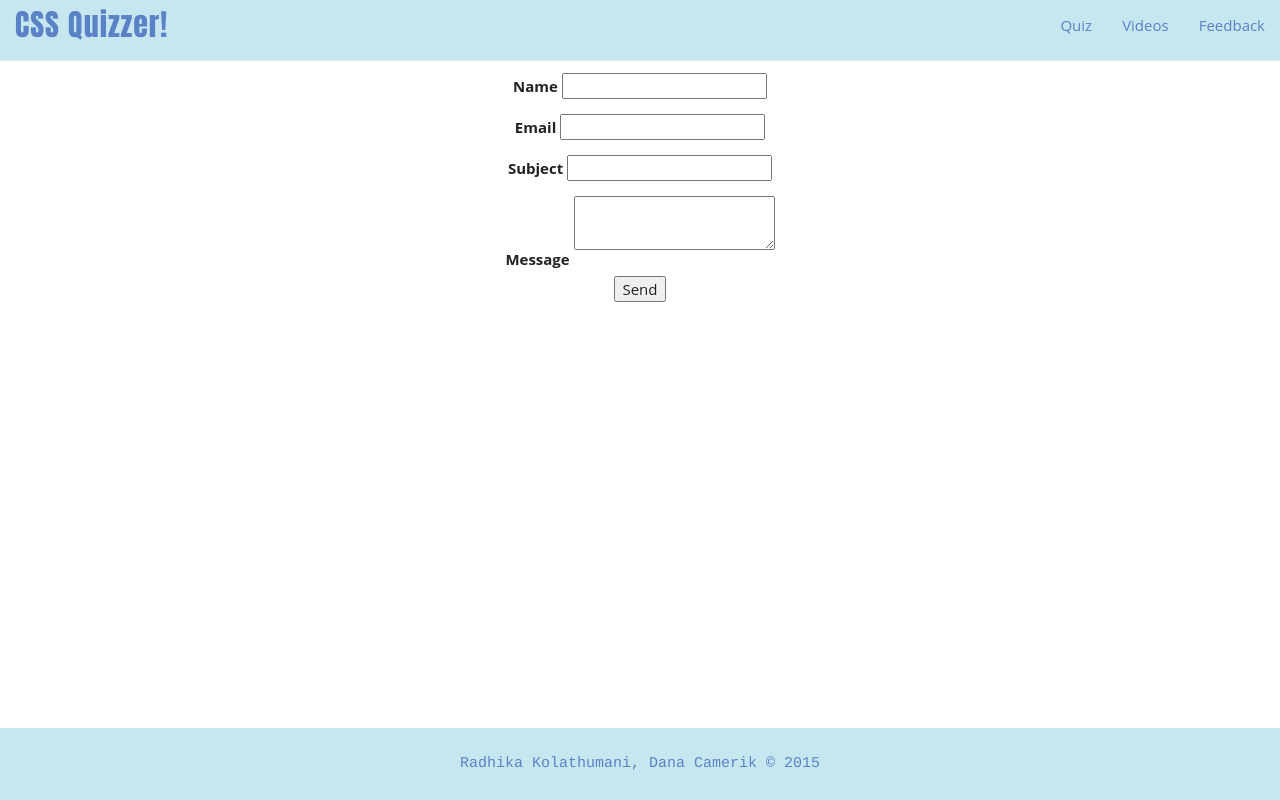
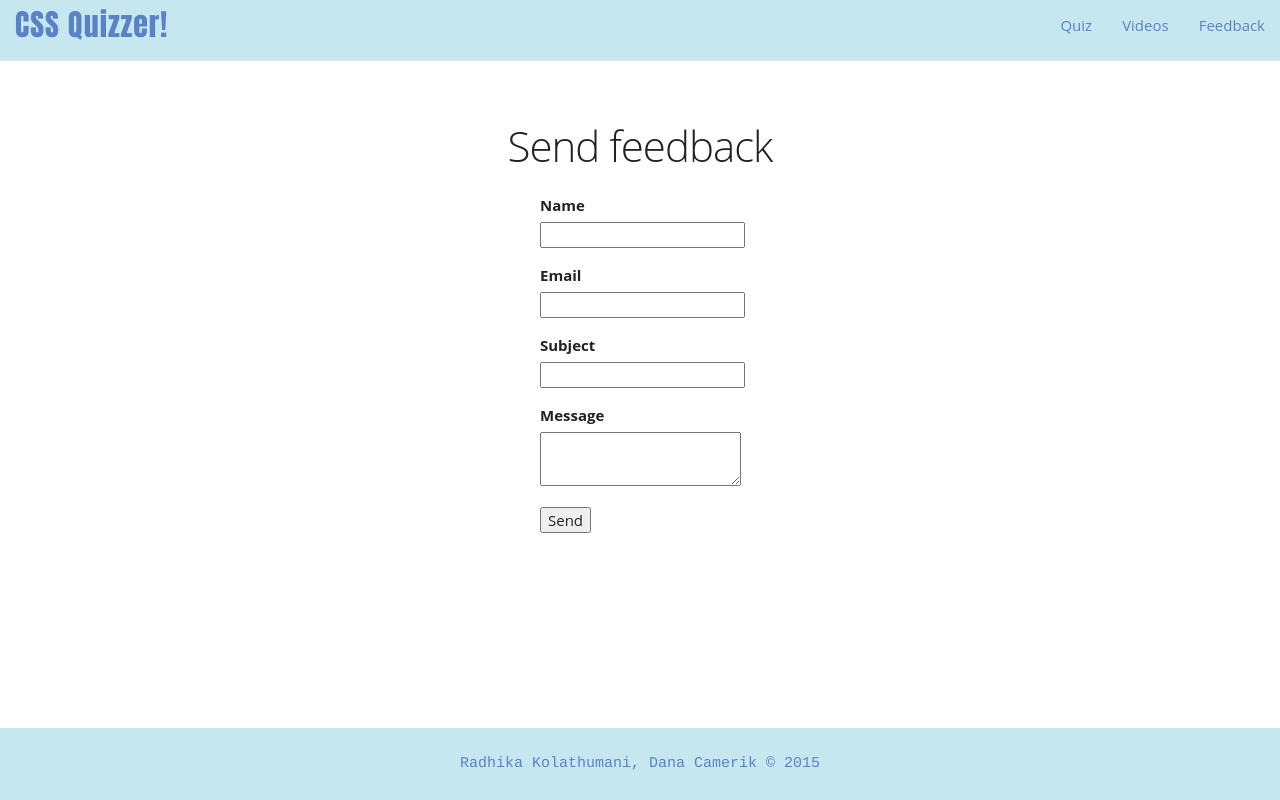
Before and after one commit to dcamerik/SI-539-CSS-Quiz, a Flask app: page /feedback in a window 1280 px wide. Run offline with Flask 2, Linux system fonts and the light colour scheme; some libraries are stand-ins or nearby versions.

Commit message:
FEEDBACK IS COOL

```diff
--- a/app/templates/feedback.html
+++ b/app/templates/feedback.html
@@ -1,27 +1,31 @@
 {% extends "base.html" %}
 
 {% block content %}
-    <section id="maincontent" class="main">
+    <section id="mainsection" class="main">
       <h2>Send feedback</h2>
       {% if mode == "sent" %}
           <p>Message sent!</p>
       {% endif %}
-      <form action="{{ url_for('feedback') }}" method=post>
+      <form id="feedbackform" action="{{ url_for('feedback') }}" method=post>
         {{ form.hidden_tag() }}
 
         {{ form.name.label }}
+        <br />
         {{ form.name }}
         <br />
 
         {{ form.email.label }}
+        <br />
         {{ form.email }}
         <br />
 
         {{ form.subject.label }}
+         </br>
         {{ form.subject }}
         <br />
 
         {{ form.message.label }}
+        <br />
         {{ form.message }}
         <br />
 
```
